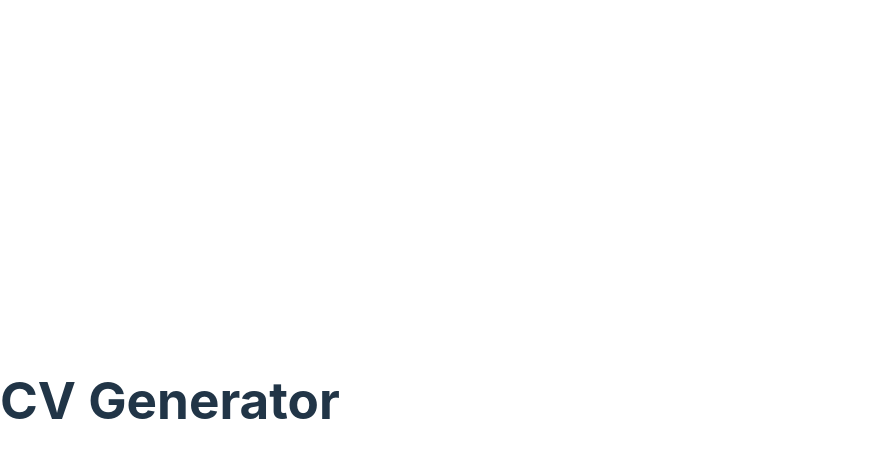
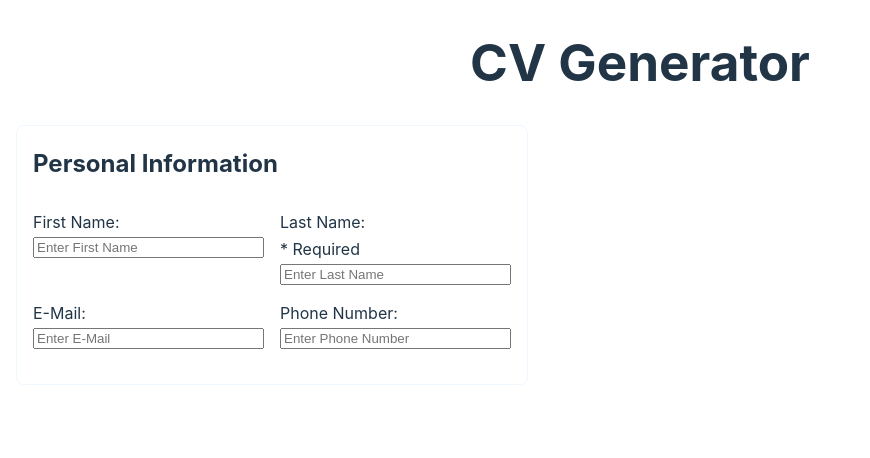
Before and after one commit to NummNuttzCDXX/cv-app, a React (Vite) app: page / in a window 1280 px wide. Shown: the top 458 px of the page, without its empty margins (0-870 px from the left). Built offline with nearby package versions, Linux system fonts and the light colour scheme.

Commit message:
Add 'GeneralInfo' component with inputs & 'Doc' component that will update in real time with the inputted info (Will style 'Doc' later) -- Place/Style 'App' container elements

```diff
--- a/src/App.jsx
+++ b/src/App.jsx
@@ -1,13 +1,59 @@
+import {useState} from 'react';
+import './styles/App.css';
+import GeneralInfo from './components/GeneralInfo';
 import Header from './components/Head';
+import Doc from './components/Doc';
+import Dropdown from './components/Dropdown';
 
 /**
  * Create app
  * @return {ReactHTMLElement} App
  */
 function App() {
+	// Declare states for inputs so that
+	// the `<Doc>` can update in real time
+	const [first, setFirst] = useState('');
+	const [last, setLast] = useState('');
+	const [email, setEmail] = useState('');
+	const [phone, setPhone] = useState('');
+
+	const fullName = first + ' ' + last;
+
+	// Input onChange handlers
+	function onChangeFirst(e) {
+		setFirst(e.target.value);
+	}
+
+	function onChangeLast(e) {
+		setLast(e.target.value);
+	}
+
+	function onChangeEmail(e) {
+		setEmail(e.target.value);
+	}
+
+	function onChangePhone(e) {
+		setPhone(e.target.value);
+	}
+
 	return (
 		<>
 			<Header/>
+
+			<main>
+				{/* Will hold all of the forms */}
+				<div className='form-containers'>
+					<Dropdown title={'Personal Information'} open={true}>
+						<GeneralInfo first={first} onChangeFirst={onChangeFirst}
+							last={last} onChangeLast={onChangeLast}
+							email={email} onChangeEmail={onChangeEmail}
+							phone={phone} onChangePhone={onChangePhone}
+						/>
+					</Dropdown>
+				</div>
+
+				<Doc fullName={fullName} email={email} phone={phone}/>
+			</main>
 		</>
 	);
 }
--- /dev/null
+++ b/src/components/Doc.jsx
@@ -0,0 +1,13 @@
+/* eslint-disable react/prop-types */
+// This will be the Document that the inputs get displayed on
+import '../styles/Doc.css';
+
+export default function Doc({fullName, email, phone}) {
+	return (
+		<div className="document">
+			<div className="name">{fullName}</div>
+			<div className="email">{email}</div>
+			<div className="phone">{phone}</div>
+		</div>
+	);
+}
--- /dev/null
+++ b/src/components/GeneralInfo.jsx
@@ -0,0 +1,39 @@
+/* eslint-disable react/prop-types */
+
+/**
+ * Add general/personal information inputs
+ *
+ * @return {ReactHTML}
+ */
+export default function GeneralInfo({
+	first, onChangeFirst, last, onChangeLast,
+	email, onChangeEmail, phone, onChangePhone,
+}) {
+	return (
+		<>
+			<form>
+				<label>First Name:
+					<input value={first} onChange={onChangeFirst}
+						placeholder="Enter First Name" />
+				</label>
+				<label> Last Name: <span>* Required</span>
+					<input value={last} onChange={onChangeLast}
+						placeholder="Enter Last Name" />
+				</label>
+
+				<label> E-Mail:
+					<input type="email" id="email"
+						value={email} onChange={onChangeEmail}
+						placeholder="Enter E-Mail"
+					/>
+				</label>
+				<label> Phone Number:
+					<input type='tel' id='phone'
+						value={phone} onChange={onChangePhone}
+						placeholder="Enter Phone Number"
+					/>
+				</label>
+			</form>
+		</>
+	);
+}
--- /dev/null
+++ b/src/styles/App.css
@@ -0,0 +1,30 @@
+#root {
+  width: 100%;
+  min-height: 100vh;
+  font-size: clamp(16px, 2vmin, 40px);
+
+  display: flex;
+  flex-direction: column;
+}
+
+h1 {
+  text-align: center;
+}
+
+main {
+  flex: 1;
+
+  display: flex;
+  flex-direction: row;
+  justify-content: space-between;
+}
+
+.form-containers {
+  max-width: 50vw;
+  min-width: 40vw;
+  margin-left: 1rem;
+
+  display: flex;
+  flex-direction: column;
+  gap: 2rem;
+}
--- /dev/null
+++ b/src/styles/Doc.css
@@ -0,0 +1,5 @@
+.document {
+	width: 50vw;
+	margin-right: 1rem;
+	border: .1rem solid rgba(255, 255, 255, 0.87);
+}
--- a/src/styles/index.css
+++ b/src/styles/index.css
@@ -55,6 +55,24 @@ button:focus-visible {
   outline: 4px auto -webkit-focus-ring-color;
 }
 
+form {
+  padding: .5rem 0;
+
+  display: grid;
+  grid-template-columns: 1fr 1fr;
+  grid-auto-rows: 1fr;
+  gap: 1rem;
+}
+
+label {
+  display: flex;
+  flex-direction: column;
+  gap: .2rem;
+}
+
+/* Utility classes */
+.round-light { border-radius: .5rem; }
+
 @media (prefers-color-scheme: light) {
   :root {
     color: #213547;
```
